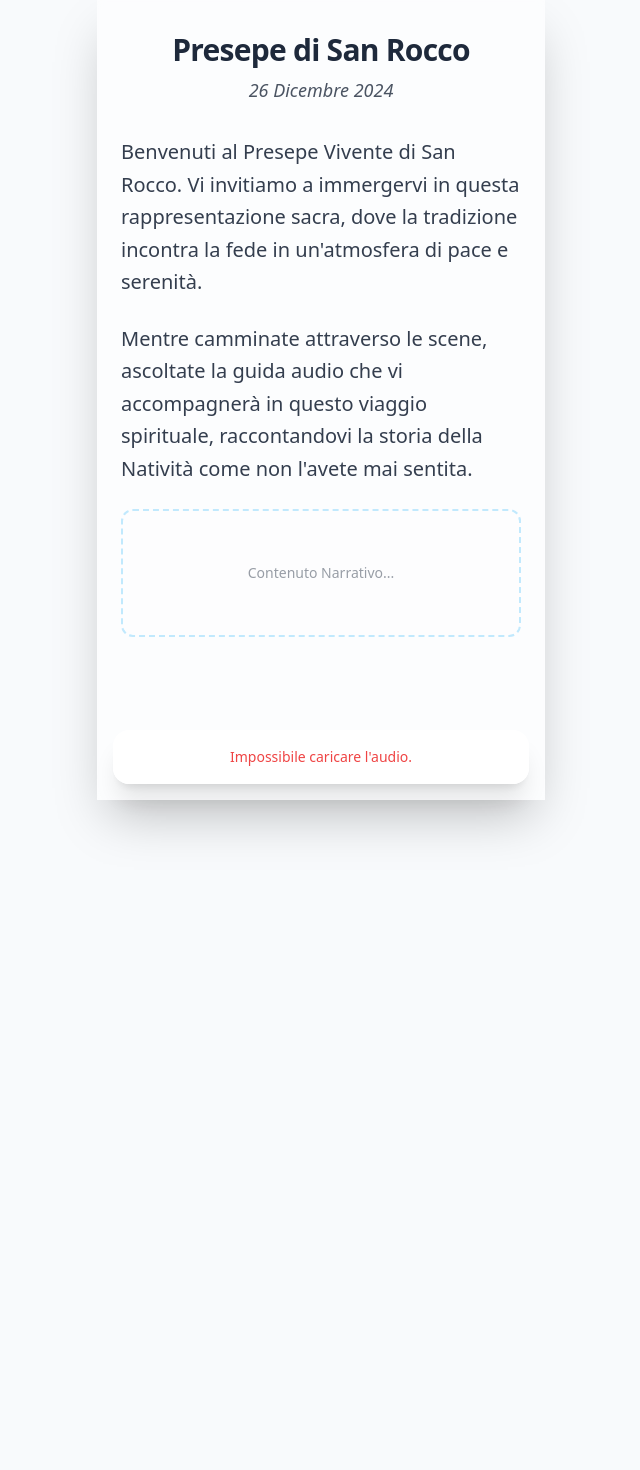
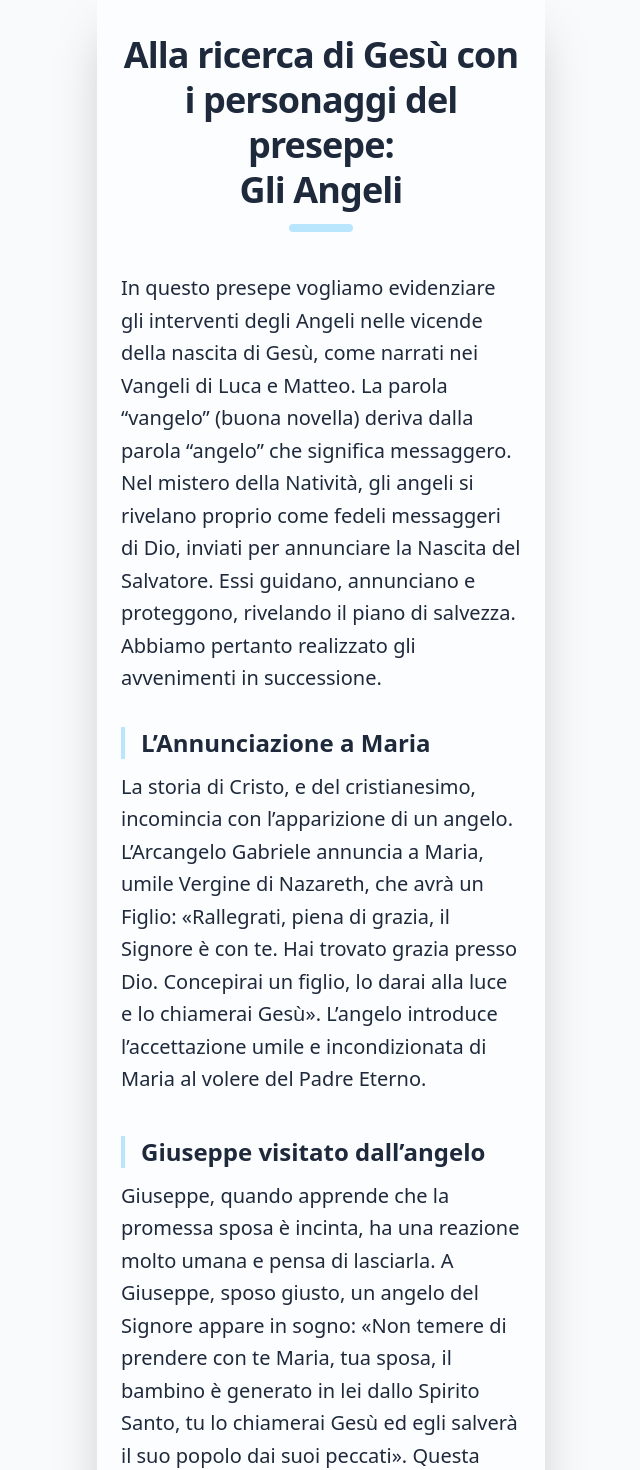
Before and after one commit to gianlucaarisio/presepe-san-rocco-2025, a React (Vite) app: page / in a window 1280 px wide. Shown: the top 1470 px of the page, without its empty margins (319-959 px from the left). Before the commit the page ends 800 px from the top, so only its background shows below. Built offline with nearby package versions, Linux system fonts and the light colour scheme.

Commit message:
feat: Display structured narrative content dynamically on the Home page and add an audio asset.

```diff
--- a/src/components/Layout.tsx
+++ b/src/components/Layout.tsx
@@ -11,7 +11,7 @@ const Layout: React.FC = () => {
           {/* Padding bottom for sticky audio player */}
           <Outlet />
         </div>
-        <AudioPlayer src="/audio-guide.m4a" />
+        <AudioPlayer src="/Presepe_2025_audio.m4a" />
       </main>
     </div>
   );
--- /dev/null
+++ b/src/constants/index.tsx
@@ -0,0 +1,90 @@
+export type ContentBlock =
+  | { type: "main-title"; content: string; subContent?: string }
+  | { type: "intro"; content: string }
+  | { type: "chapter"; title: string; content: string }
+  | { type: "transition"; content: string }
+  | { type: "quote"; content: string; author?: string }
+  | { type: "prayer"; content: string }
+  | { type: "reflection"; title: string; content: string }
+  | { type: "outro"; content: string };
+
+export const narrativeContent: ContentBlock[] = [
+  {
+    type: "main-title",
+    content: "Alla ricerca di Gesù con i personaggi del presepe: ",
+    subContent: "Gli Angeli",
+  },
+  {
+    type: "intro",
+    content:
+      "In questo presepe vogliamo evidenziare gli interventi degli Angeli nelle vicende della nascita di Gesù, come narrati nei Vangeli di Luca e Matteo. La parola “vangelo” (buona novella) deriva dalla parola “angelo” che significa messaggero. Nel mistero della Natività, gli angeli si rivelano proprio come fedeli messaggeri di Dio, inviati per annunciare la Nascita del Salvatore. Essi guidano, annunciano e proteggono, rivelando il piano di salvezza. Abbiamo pertanto realizzato gli avvenimenti in successione.",
+  },
+  {
+    type: "chapter",
+    title: "L’Annunciazione a Maria",
+    content:
+      "La storia di Cristo, e del cristianesimo, incomincia con l’apparizione di un angelo. L’Arcangelo Gabriele annuncia a Maria, umile Vergine di Nazareth, che avrà un Figlio: «Rallegrati, piena di grazia, il Signore è con te. Hai trovato grazia presso Dio. Concepirai un figlio, lo darai alla luce e lo chiamerai Gesù». L’angelo introduce l’accettazione umile e incondizionata di Maria al volere del Padre Eterno.",
+  },
+  {
+    type: "chapter",
+    title: "Giuseppe visitato dall’angelo",
+    content:
+      "Giuseppe, quando apprende che la promessa sposa è incinta, ha una reazione molto umana e pensa di lasciarla. A Giuseppe, sposo giusto, un angelo del Signore appare in sogno: «Non temere di prendere con te Maria, tua sposa, il bambino è generato in lei dallo Spirito Santo, tu lo chiamerai Gesù ed egli salverà il suo popolo dai suoi peccati». Questa visione dissipa ogni dubbio, guidando Giuseppe a custodire il Verbo incarnato.",
+  },
+  {
+    type: "chapter",
+    title: "L’angelo annuncia ai pastori la buona novella",
+    content:
+      "Un angelo del Signore si manifesta ai pastori: «Non temete, vi annuncio una grande gioia, che sarà per tutto il popolo: oggi nella città di Davide è nato per voi il Salvatore, che è Cristo Signore». I primi testimoni della nascita di Gesù sono gli umili pastori di Betlemme, ed essi accorrono ad adorare il fanciullo.",
+  },
+  {
+    type: "chapter",
+    title: "La nascita di Gesù",
+    content:
+      "Per un censimento voluto dall’imperatore Augusto, Giuseppe e Maria, si recano a Betlemme e lì la sposa dà alla luce un Bimbo in una stalla e lo depone in una mangiatoia. Alla condizione di estrema povertà del Bambino sulla terra corrisponde l’esultanza nel cielo. Una schiera celeste irrompe nella notte: «Gloria a Dio nel più alto dei cieli e pace in terra agli uomini di buona volontà».",
+  },
+  {
+    type: "chapter",
+    title: "I Magi avvisati dall’angelo di non tornare da Erode",
+    content:
+      "La protezione angelica continua, avvertiti di non tornare da Erode, per un’altra strada fanno ritorno al loro paese, preservando il Bambino dalle trame del re che ne temeva la futura grandezza.",
+  },
+  {
+    type: "chapter",
+    title: "La fuga in Egitto",
+    content:
+      "L’angelo appare in sogno a Giuseppe: «Alzati, prendi il bambino e sua Madre, fuggi in Egitto e rimani finché non ti dirò». Giuseppe, Maria e Gesù partono per l’Egitto e vi rimangono fino alla morte di Erode, quando l’angelo avvisa nuovamente Giuseppe che possono ritornare in Israele.",
+  },
+  {
+    type: "transition",
+    content:
+      "Nel nostro presepe mettiamo in risalto gli Angeli alla nascita di Gesù e vogliamo riflettere sul loro ruolo nella nostra vita. Ogni uomo riceve un angelo custode, compagno invisibile assegnato da Dio per custodire, illuminare e governare. Messaggero di Dio, ci accompagna e ci ispira; non si limita a vigilare, ma ci può guidare e proteggere. L’Angelo custode ricorda all’uomo che non è solo, ma avvolto da una comunione celeste. Ci insegna a contemplare Dio nel quotidiano. Papa Francesco ce lo ricorda il 2 ottobre 2014 nella festa dei Santi Angeli Custodi: ",
+  },
+  {
+    type: "quote",
+    author: "Papa Francesco, 2 ottobre 2014",
+    content:
+      "L’angelo custode è una realtà concreta. Dobbiamo ascoltarlo e pregarlo. È vicino a noi, ci accompagna nella vita.",
+  },
+  {
+    type: "transition",
+    content:
+      "Queste parole del Santo Padre ci esortano a fidarci di questo messaggero personale, che ci sussurra la volontà di Dio e ci difende dalle insidie. Invitiamo dunque lo Spirito a rendere vivo in noi questo dialogo celeste, con la preghiera:",
+  },
+  {
+    type: "prayer",
+    content:
+      "Angelo di Dio,\nche sei il mio custode,\nillumina, custodisci, reggi e\ngoverna me che ti fui affidato\ndalla Pietà Celeste.",
+  },
+  {
+    type: "reflection",
+    title: "Riflettiamo",
+    content:
+      "Signore, hai mandato anche a me un angelo, ma la fretta, la superficialità, il frastuono in cui vivo abitualmente mi hanno impedito di scorgerlo.\nOccorre calma e silenzio per udire voci speciali, per accogliere nel cuore certi messaggi.\nOccorre apertura ad una novità di vita, coraggio e desiderio di amare per non rimanere sordi ai tuoi richiami.",
+  },
+  {
+    type: "outro",
+    content:
+      "Gli angioletti di legno sono stati benedetti da Don Mauro la notte di Natale; portane uno con te, ti ricorderà il tuo Angelo custode.",
+  },
+];
--- a/src/pages/Home.tsx
+++ b/src/pages/Home.tsx
@@ -1,35 +1,124 @@
 import React from "react";
+import { narrativeContent } from "../constants";
 
 const Home: React.FC = () => {
   return (
-    <div className="px-6 py-8 s-prose">
-      <header className="mb-8 text-center">
-        <h1 className="text-3xl font-bold text-[var(--color-text-primary)] mb-2 tracking-tight">
-          Presepe di San Rocco
-        </h1>
-        <p className="text-[var(--color-text-primary)] opacity-80 text-lg italic">
-          26 Dicembre 2024
-        </p>
-      </header>
+    <div className="px-6 py-8 pb-32 max-w-lg mx-auto">
+      {narrativeContent.map((block, index) => {
+        switch (block.type) {
+          case "main-title":
+            return (
+              <header key={index} className="mb-10 text-center animate-fade-in">
+                <h1 className="text-4xl font-bold text-[var(--color-text-primary)] mb-3 tracking-tight leading-tight">
+                  {block.content}
+                  <br />
+                  {block.subContent}
+                </h1>
+                <div className="w-16 h-2 bg-[var(--color-accent-end)] mx-auto rounded-full" />
+              </header>
+            );
 
-      <article className="space-y-6 text-xl leading-relaxed text-[var(--color-text-primary)] opacity-90">
-        <p>
-          Benvenuti al Presepe Vivente di San Rocco. Vi invitiamo a immergervi
-          in questa rappresentazione sacra, dove la tradizione incontra la fede
-          in un'atmosfera di pace e serenità.
-        </p>
-        <p>
-          Mentre camminate attraverso le scene, ascoltate la guida audio che vi
-          accompagnerà in questo viaggio spirituale, raccontandovi la storia
-          della Natività come non l'avete mai sentita.
-        </p>
-        {/* Placeholder for more content */}
-        <div className="h-32 flex items-center justify-center border-2 border-dashed border-[var(--color-accent-end)] rounded-xl bg-white/30">
-          <span className="text-sm opacity-50">Contenuto Narrativo...</span>
-        </div>
-      </article>
+          case "intro":
+            return (
+              <p
+                key={index}
+                className="text-xl font-medium leading-relaxed text-[var(--color-text-primary)] mb-8"
+              >
+                {block.content}
+              </p>
+            );
 
-      {/* Audio Player placeholder will be injected via Layout or placed here later */}
+          case "chapter":
+            return (
+              <section key={index} className="mb-10">
+                <h2 className="text-2xl font-semibold text-[var(--color-text-primary)] mb-3 relative pl-4 border-l-4 border-[var(--color-accent-end)]">
+                  {block.title || ""}
+                </h2>
+                <p className="text-xl font-medium leading-relaxed text-[var(--color-text-primary)]">
+                  {block.content}
+                </p>
+              </section>
+            );
+
+          case "transition":
+            return (
+              <p
+                key={index}
+                className="text-xl font-medium leading-relaxed text-[var(--color-text-primary)] mb-8 italic"
+              >
+                {block.content}
+              </p>
+            );
+
+          case "quote":
+            return (
+              <figure
+                key={index}
+                className="mb-10 p-6 bg-white/60 rounded-xl shadow-sm border border-[var(--color-accent-start)]"
+              >
+                <blockquote className="text-xl font-medium italic text-[var(--color-text-primary)] mb-4 relative">
+                  <span className="absolute -top-5 -left-2 text-5xl text-[var(--color-accent-end)] opacity-70">
+                    "
+                  </span>
+                  <span className="relative z-10">{block.content}</span>
+                </blockquote>
+                {block.author && (
+                  <figcaption className="text-right text-sm font-semibold opacity-70">
+                    — {block.author}
+                  </figcaption>
+                )}
+              </figure>
+            );
+
+          case "prayer":
+            return (
+              <div
+                key={index}
+                className="mb-12 text-center py-8 px-6 bg-gradient-to-b from-[var(--color-accent-start)]/30 to-transparent rounded-2xl mx-2"
+              >
+                <h3 className="text-base uppercase tracking-widest opacity-60 mb-4 font-bold">
+                  Preghiera
+                </h3>
+                <p className="whitespace-pre-line text-2xl font-medium font-serif leading-loose text-[var(--color-text-primary)]">
+                  {block.content}
+                </p>
+              </div>
+            );
+
+          case "reflection":
+            return (
+              <section
+                key={index}
+                className="mb-12 p-6 bg-[var(--color-bg-primary)] text-[var(--color-text-primary)] border border-[var(--color-text-primary)]/80 rounded-xl shadow-lg"
+              >
+                <h3 className="text-2xl font-bold mb-4 border-b border-[var(--color-text-primary)]/80 pb-2">
+                  {block.title || "Riflessione"}
+                </h3>
+                <p className="text-xl leading-relaxed whitespace-pre-line font-medium opacity-95">
+                  {block.content}
+                </p>
+              </section>
+            );
+
+          case "outro":
+            return (
+              <footer
+                key={index}
+                className="mt-12 text-center p-8 bg-[var(--color-bg-primary)] text-[var(--color-text-primary)] border border-[var(--color-text-primary)]/80 rounded-2xl shadow-lg mb-6"
+              >
+                <div key="icon" className="text-4xl mb-3">
+                  🎁
+                </div>
+                <p className="text-xl font-medium text-[var(--color-text-primary)]">
+                  {block.content}
+                </p>
+              </footer>
+            );
+
+          default:
+            return null;
+        }
+      })}
     </div>
   );
 };
```
Also changed, not shown: 2 other files (tests, documents, lock files or other folders).
